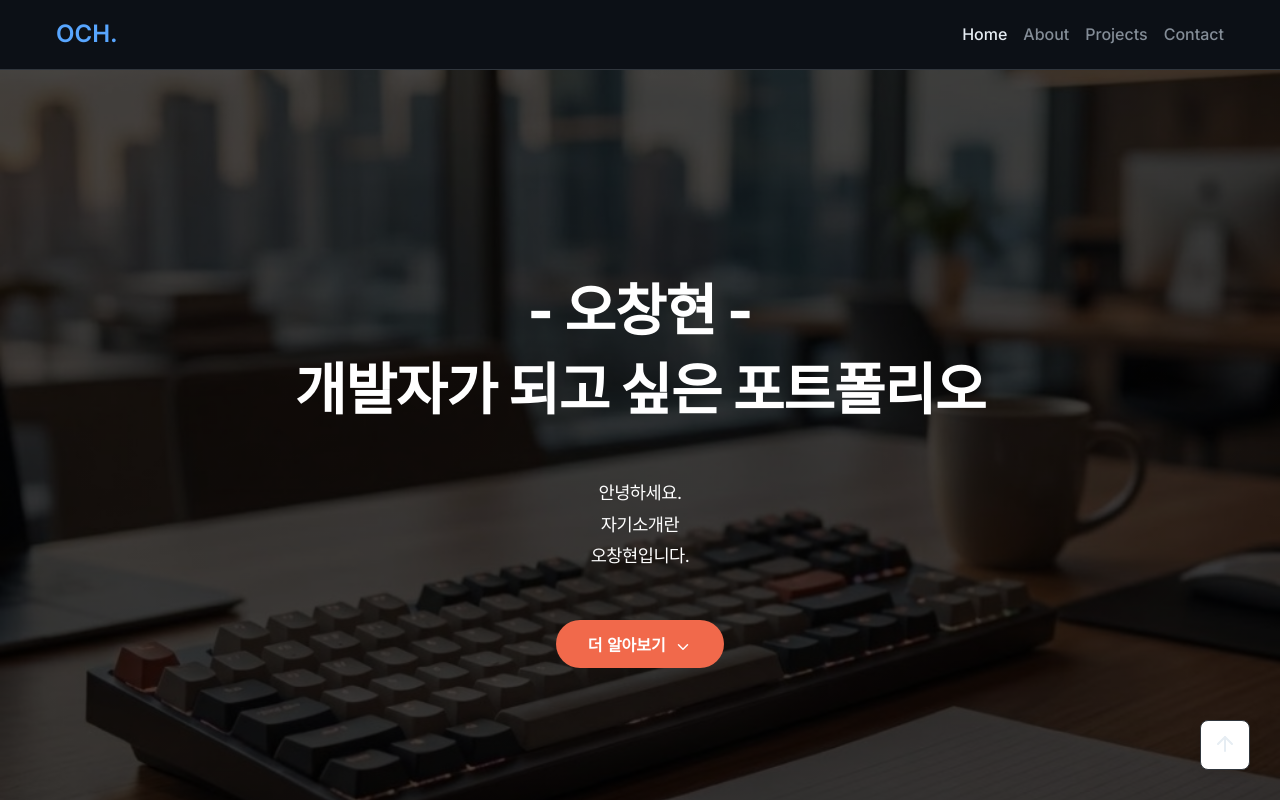
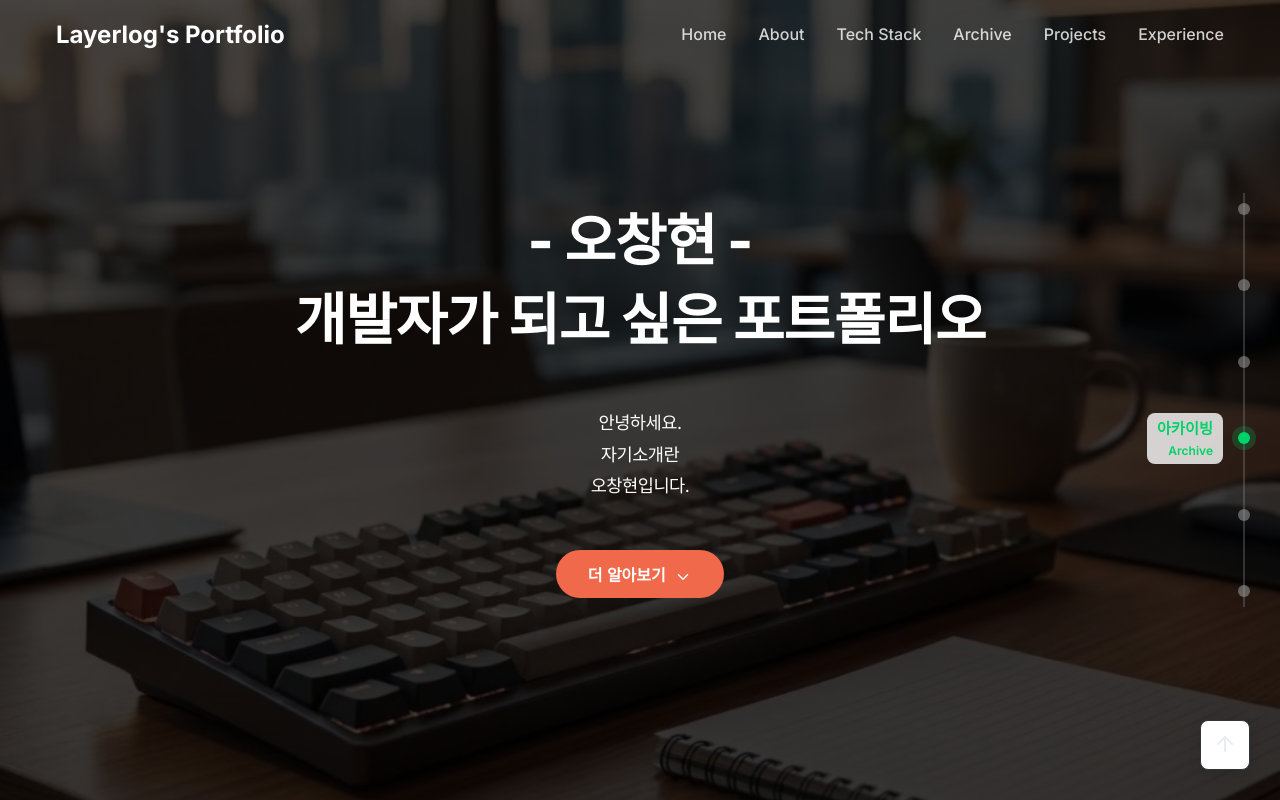
Before and after one commit to och7905/Personal_Page, a React (Vite) app: page / in a window 1280 px wide. Shown: the top 800 px of the page. Built offline with nearby package versions, Linux system fonts and the light colour scheme.

Commit message:
Structure produce
틀 제작 완료 // 프로젝트 및 자기소개 수정 요망

```diff
--- a/src/App.jsx
+++ b/src/App.jsx
@@ -1,4 +1,4 @@
-import { Routes, Route } from 'react-router-dom';
+import { Routes, Route, useLocation } from 'react-router-dom';
 import Navbar from './components/Navbar';
 import Footer from './components/Footer';
 import Home from './pages/Home';
@@ -7,10 +7,14 @@ import Projects from './pages/Projects';
 import Contact from './pages/Contact';
 
 function App() {
+    const location = useLocation();
+    const isHome = location.pathname === '/';
+
     return (
         <div style={{ display: 'flex', flexDirection: 'column', minHeight: '100vh' }}>
             <Navbar />
-            <main style={{ flex: 1, paddingTop: '70px' }}>
+            {/* Remove padding top if home page so hero connects to navbar, otherwise push content down so it doesn't hide behind fixed navbar */}
+            <main style={{ flex: 1, paddingTop: isHome ? '0px' : '70px' }}>
                 <Routes>
                     <Route path="/" element={<Home />} />
                     <Route path="/about" element={<About />} />
--- a/src/components/Navbar.jsx
+++ b/src/components/Navbar.jsx
@@ -1,21 +1,60 @@
-import { Link, useLocation } from 'react-router-dom';
+import { useState, useEffect } from 'react';
+import { Link, useLocation, useNavigate } from 'react-router-dom';
 
 function Navbar() {
     const location = useLocation();
+    const navigate = useNavigate();
+    const [isScrolled, setIsScrolled] = useState(false);
 
-    const getLinkClass = (path) => {
-        return location.pathname === path ? 'nav-link active' : 'nav-link';
+    useEffect(() => {
+        const handleScroll = () => {
+            if (window.scrollY > 50) {
+                setIsScrolled(true);
+            } else {
+                setIsScrolled(false);
+            }
+        };
+
+        window.addEventListener('scroll', handleScroll);
+        return () => window.removeEventListener('scroll', handleScroll);
+    }, []);
+
+    const handleNavClick = (e, targetId, path) => {
+        if (location.pathname === '/') {
+            e.preventDefault();
+            const element = document.getElementById(targetId);
+            if (element) {
+                element.scrollIntoView({ behavior: 'smooth' });
+            }
+        } else {
+            navigate(path);
+        }
     };
 
+    const isHome = location.pathname === '/';
+    const isTransparent = isHome && !isScrolled;
+
     return (
-        <nav className="navbar flex-center">
+        <nav style={{
+            position: 'fixed',
+            top: 0,
+            left: 0,
+            right: 0,
+            zIndex: 1000,
+            transition: 'all 0.3s ease',
+            backgroundColor: isTransparent ? 'transparent' : 'white',
+            boxShadow: isTransparent ? 'none' : '0 2px 10px rgba(0,0,0,0.1)',
+            padding: '1rem 0'
+        }}>
             <div className="container flex-between">
-                <Link to="/" className="h3" style={{ margin: 0 }}>OCH.</Link>
-                <div className="navbar-nav">
-                    <Link to="/" className={getLinkClass('/')}>Home</Link>
-                    <Link to="/about" className={getLinkClass('/about')}>About</Link>
-                    <Link to="/projects" className={getLinkClass('/projects')}>Projects</Link>
-                    <Link to="/contact" className={getLinkClass('/contact')}>Contact</Link>
+                <Link to="/" className="h3 font-bold" style={{ margin: 0, color: isTransparent ? 'white' : '#333', textDecoration: 'none' }}>Layerlog's Portfolio</Link>
+                <div className="navbar-nav" style={{ display: 'flex', gap: '2rem' }}>
+                    <a href="#hero" onClick={(e) => handleNavClick(e, 'hero', '/')} style={{ color: isTransparent ? 'rgba(255,255,255,0.8)' : '#555', cursor: 'pointer', textDecoration: 'none', fontWeight: '500', transition: 'color 0.3s' }}>Home</a>
+                    <a href="#about" onClick={(e) => handleNavClick(e, 'about', '/')} style={{ color: isTransparent ? 'rgba(255,255,255,0.8)' : '#555', cursor: 'pointer', textDecoration: 'none', fontWeight: '500', transition: 'color 0.3s' }}>About</a>
+                    <a href="#skills" onClick={(e) => handleNavClick(e, 'skills', '/')} style={{ color: isTransparent ? 'rgba(255,255,255,0.8)' : '#555', cursor: 'pointer', textDecoration: 'none', fontWeight: '500', transition: 'color 0.3s' }}>Tech Stack</a>
+                    <a href="#archiving" onClick={(e) => handleNavClick(e, 'archiving', '/')} style={{ color: isTransparent ? 'rgba(255,255,255,0.8)' : '#555', cursor: 'pointer', textDecoration: 'none', fontWeight: '500', transition: 'color 0.3s' }}>Archive</a>
+                    <a href="#projects" onClick={(e) => handleNavClick(e, 'projects', '/')} style={{ color: isTransparent ? 'rgba(255,255,255,0.8)' : '#555', cursor: 'pointer', textDecoration: 'none', fontWeight: '500', transition: 'color 0.3s' }}>Projects</a>
+                    <a href="#career" onClick={(e) => handleNavClick(e, 'career', '/')} style={{ color: isTransparent ? 'rgba(255,255,255,0.8)' : '#555', cursor: 'pointer', textDecoration: 'none', fontWeight: '500', transition: 'color 0.3s' }}>Experience</a>
                 </div>
             </div>
         </nav>
--- a/src/index.css
+++ b/src/index.css
@@ -572,3 +572,96 @@ a:hover {
 .career-history .history-item {
   border-color: #d9d9d9;
 }
+
+/* Scroll Navigation */
+.scroll-nav {
+  position: fixed;
+  right: 30px;
+  top: 50%;
+  transform: translateY(-50%);
+  display: flex;
+  flex-direction: column;
+  gap: 25px;
+  z-index: 1000;
+}
+
+.scroll-nav::before {
+  content: '';
+  position: absolute;
+  right: 5px;
+  top: 10px;
+  bottom: 10px;
+  width: 2px;
+  background-color: rgba(150, 150, 150, 0.3);
+  z-index: -1;
+}
+
+.scroll-nav-item {
+  display: flex;
+  align-items: center;
+  justify-content: flex-end;
+  gap: 15px;
+  cursor: pointer;
+  opacity: 0.5;
+  transition: all 0.3s ease;
+}
+
+.scroll-nav-item:hover,
+.scroll-nav-item.active {
+  opacity: 1;
+}
+
+.scroll-nav-text {
+  display: flex;
+  flex-direction: column;
+  align-items: flex-end;
+  opacity: 0;
+  transform: translateX(10px);
+  transition: all 0.3s ease;
+  pointer-events: none;
+  background-color: rgba(255, 255, 255, 0.8);
+  padding: 4px 10px;
+  border-radius: 8px;
+  backdrop-filter: blur(4px);
+}
+
+.scroll-nav:hover .scroll-nav-text,
+.scroll-nav-item.active .scroll-nav-text {
+  opacity: 1;
+  transform: translateX(0);
+}
+
+.scroll-nav-title {
+  font-size: 0.95rem;
+  font-weight: 800;
+  color: #333;
+}
+
+.scroll-nav-subtitle {
+  font-size: 0.75rem;
+  color: #666;
+  font-weight: 600;
+}
+
+.scroll-nav-item.active .scroll-nav-title,
+.scroll-nav-item.active .scroll-nav-subtitle {
+  color: #00d26a;
+}
+
+.scroll-nav-dot {
+  width: 12px;
+  height: 12px;
+  border-radius: 50%;
+  background-color: #aaa;
+  transition: all 0.3s ease;
+  position: relative;
+}
+
+.scroll-nav-item:hover .scroll-nav-dot {
+  background-color: #555;
+}
+
+.scroll-nav-item.active .scroll-nav-dot {
+  background-color: #00d26a;
+  box-shadow: 0 0 0 6px rgba(0, 210, 106, 0.2);
+}
--- a/src/pages/Home.jsx
+++ b/src/pages/Home.jsx
@@ -1,7 +1,31 @@
+import { useState, useEffect } from 'react';
 import { Link } from 'react-router-dom';
 import { User, Calendar, MapPin, Phone, Mail, GraduationCap, Link2, ChevronDown, ArrowUp, Github, BookOpen } from 'lucide-react';
 
 function Home() {
+    const [activeSection, setActiveSection] = useState('hero');
+
+    useEffect(() => {
+        const handleScroll = () => {
+            const sections = ['hero', 'about', 'skills', 'archiving', 'projects', 'career'];
+            let current = 'hero';
+            for (let i = 0; i < sections.length; i++) {
+                const element = document.getElementById(sections[i]);
+                if (element) {
+                    const rect = element.getBoundingClientRect();
+                    // if the top of the section is above the middle of the screen
+                    if (rect.top <= window.innerHeight / 2) {
+                        current = sections[i];
+                    }
+                }
+            }
+            setActiveSection(current);
+        };
+
+        window.addEventListener('scroll', handleScroll);
+        return () => window.removeEventListener('scroll', handleScroll);
+    }, []);
+
     const scrollToSection = (id) => {
         const element = document.getElementById(id);
         if (element) {
@@ -11,6 +35,30 @@ function Home() {
 
     return (
         <div className="new-portfolio-layout">
+            {/* Right Side Scroll Navigation */}
+            <div className="scroll-nav">
+                {[
+                    { id: 'hero', title: '메인', subtitle: 'Main' },
+                    { id: 'about', title: '내 소개', subtitle: 'About' },
+                    { id: 'skills', title: '경험해본 기술', subtitle: 'Tech Stack' },
+                    { id: 'archiving', title: '아카이빙', subtitle: 'Archive' },
+                    { id: 'projects', title: '프로젝트', subtitle: 'Projects' },
+                    { id: 'career', title: '약력', subtitle: 'Experience' },
+                ].map((item) => (
+                    <div
+                        key={item.id}
+                        className={`scroll-nav-item ${activeSection === item.id ? 'active' : ''}`}
+                        onClick={() => scrollToSection(item.id)}
+                    >
+                        <div className="scroll-nav-text">
+                            <span className="scroll-nav-title">{item.title}</span>
+                            <span className="scroll-nav-subtitle">{item.subtitle}</span>
+                        </div>
+                        <div className="scroll-nav-dot"></div>
+                    </div>
+                ))}
+            </div>
+
             {/* 1. Hero Section */}
             <section className="hero-section flex-center" id="hero">
                 <div className="hero-content text-center">
@@ -72,7 +120,7 @@ function Home() {
                             <GraduationCap className="about-icon" />
                             <div className="about-info">
                                 <span className="about-label">최종학력</span>
-                                <span className="about-value">대전대학교<br />(컴퓨터공학)</span>
+                                <span className="about-value">대전대학교<br />(컴퓨터공학과)</span>
                             </div>
                         </div>
                     </div>
@@ -179,37 +227,71 @@ function Home() {
             </section>
 
 
-            {/* 6. CAREER Section */}
+            {/* 6. EXPERIENCE Section */}
             <section className="page-section bg-light border-top" id="career">
                 <div className="container">
-                    <h2 className="section-title text-center"><Link2 className="title-icon" /> CAREER</h2>
+                    <h2 className="section-title text-center"><Link2 className="title-icon" /> EXPERIENCE</h2>
 
-                    <div className="career-container mt-xl">
-                        <div className="career-item flex-start gap-md border-left">
-                            <div className="career-logo" style={{ position: 'relative', left: '-50px' }}>
-                                <div className="logo-circle bg-white shadow flex-center font-bold" style={{ width: '100px', height: '100px', borderRadius: '50%', border: '1px solid var(--border-color)' }}>LOGO</div>
+                    <div className="career-container mt-xl" style={{ borderLeft: '3px solid #333', paddingLeft: '3rem', position: 'relative' }}>
+
+                        {/* 5. SW 서포터즈 */}
+                        <div className="career-item flex-start gap-md" style={{ marginBottom: '3rem' }}>
+                            <div className="career-logo" style={{ position: 'absolute', left: '-11px', top: '5px' }}>
+                                <div style={{ width: '20px', height: '20px', borderRadius: '50%', backgroundColor: 'white', border: '4px solid #F1694B' }}></div>
                             </div>
-                            <div className="career-content card" style={{ flex: 1, paddingLeft: '2rem' }}>
-                                <h3 className="career-company h2 font-bold mb-xs">(주) 회사이름 1</h3>
-                                <p className="career-date text-muted mb-md">2024.01 - 재직중</p>
-                                <p className="career-desc text-secondary mb-md">회사 소개 또는 비전 문구</p>
-                                <div className="career-tags mb-xl">
-                                    <span className="skill-tag bg-dark text-white">Frontend 개발</span>
-                                </div>
-                                <div className="career-history">
-                                    <div className="history-item mt-md border-left pl-md">
-                                        <h4 className="history-title h3 font-bold mb-xs">주요 업무 타이틀 1</h4>
-                                        <p className="history-date text-muted mb-xs" style={{ fontSize: '0.9rem' }}>2024년 상반기</p>
-                                        <p className="history-desc text-secondary">업무 상세 내용 테스트 문구 작성란</p>
-                                    </div>
-                                    <div className="history-item mt-lg border-left pl-md">
-                                        <h4 className="history-title h3 font-bold mb-xs">주요 업무 타이틀 2</h4>
-                                        <p className="history-date text-muted mb-xs" style={{ fontSize: '0.9rem' }}>2024년 하반기</p>
-                                        <p className="history-desc text-secondary">성능 파이프라인 구축 및 최적화 업무</p>
-                                    </div>
-                                </div>
+                            <div className="career-content card" style={{ flex: 1, padding: '2rem' }}>
+                                <h3 className="career-company h3 font-bold mb-xs">SW 중심대학 사업단 서포터즈 2기</h3>
+                                <p className="career-date text-muted mb-0">2026.03 - 진행 중</p>
                             </div>
                         </div>
+
+                        {/* 4. AIONE Lab */}
+                        <div className="career-item flex-start gap-md" style={{ marginBottom: '3rem' }}>
+                            <div className="career-logo" style={{ position: 'absolute', left: '-11px', top: '5px' }}>
+                                <div style={{ width: '20px', height: '20px', borderRadius: '50%', backgroundColor: 'white', border: '4px solid #F1694B' }}></div>
+                            </div>
+                            <div className="career-content card" style={{ flex: 1, padding: '2rem' }}>
+                                <h3 className="career-company h3 font-bold mb-xs">대전대학교 AIONE Lab</h3>
+                                <p className="career-date text-muted mb-md">2025.03 - 진행 중</p>
+                                <p className="career-desc text-secondary mb-0">Lab Leader (2026.01 - 진행 중)</p>
+                            </div>
+                        </div>
+
+                        {/* 2. 해병대 */}
+                        <div className="career-item flex-start gap-md" style={{ marginBottom: '3rem' }}>
+                            <div className="career-logo" style={{ position: 'absolute', left: '-11px', top: '5px' }}>
+                                <div style={{ width: '20px', height: '20px', borderRadius: '50%', backgroundColor: 'white', border: '4px solid #F1694B' }}></div>
+                            </div>
+                            <div className="career-content card" style={{ flex: 1, padding: '2rem' }}>
+                                <h3 className="career-company h3 font-bold mb-xs">대한민국 해병대</h3>
+                                <p className="career-date text-muted mb-md">2023.02 - 2024.07</p>
+                                <p className="career-desc text-secondary mb-0">병장 만기 조기전역</p>
+                            </div>
+                        </div>
+
+                        {/* 3. 대전대학교 */}
+                        <div className="career-item flex-start gap-md" style={{ marginBottom: '3rem' }}>
+                            <div className="career-logo" style={{ position: 'absolute', left: '-11px', top: '5px' }}>
+                                <div style={{ width: '20px', height: '20px', borderRadius: '50%', backgroundColor: 'white', border: '4px solid #F1694B' }}></div>
+                            </div>
+                            <div className="career-content card" style={{ flex: 1, padding: '2rem' }}>
+                                <h3 className="career-company h3 font-bold mb-xs">대전대학교 컴퓨터공학과</h3>
+                                <p className="career-date text-muted mb-0">2022.03 - 진행 중</p>
+                            </div>
+                        </div>
+
+                        {/* 1. 밀양고등학교 */}
+                        <div className="career-item flex-start gap-md" style={{ marginBottom: '0' }}>
+                            <div className="career-logo" style={{ position: 'absolute', left: '-11px', top: '5px' }}>
+                                <div style={{ width: '20px', height: '20px', borderRadius: '50%', backgroundColor: 'white', border: '4px solid #F1694B' }}></div>
+                            </div>
+                            <div className="career-content card" style={{ flex: 1, padding: '2rem' }}>
+                                <h3 className="career-company h3 font-bold mb-xs">밀양고등학교</h3>
+                                <p className="career-date text-muted mb-md">2019.03 - 2022.02</p>
+                                <p className="career-desc text-secondary mb-0">졸업</p>
+                            </div>
+                        </div>
+
                     </div>
                 </div>
             </section>
```
